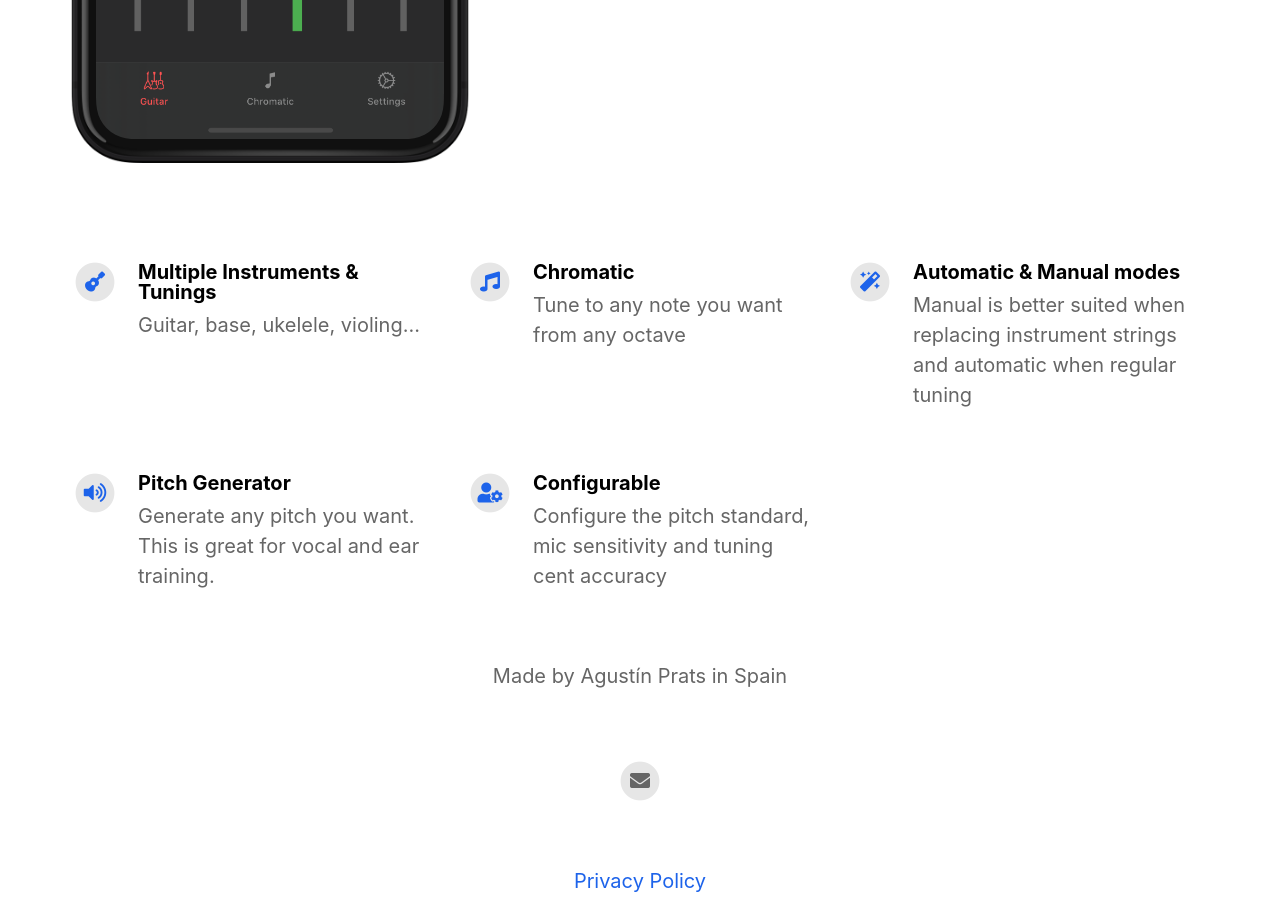
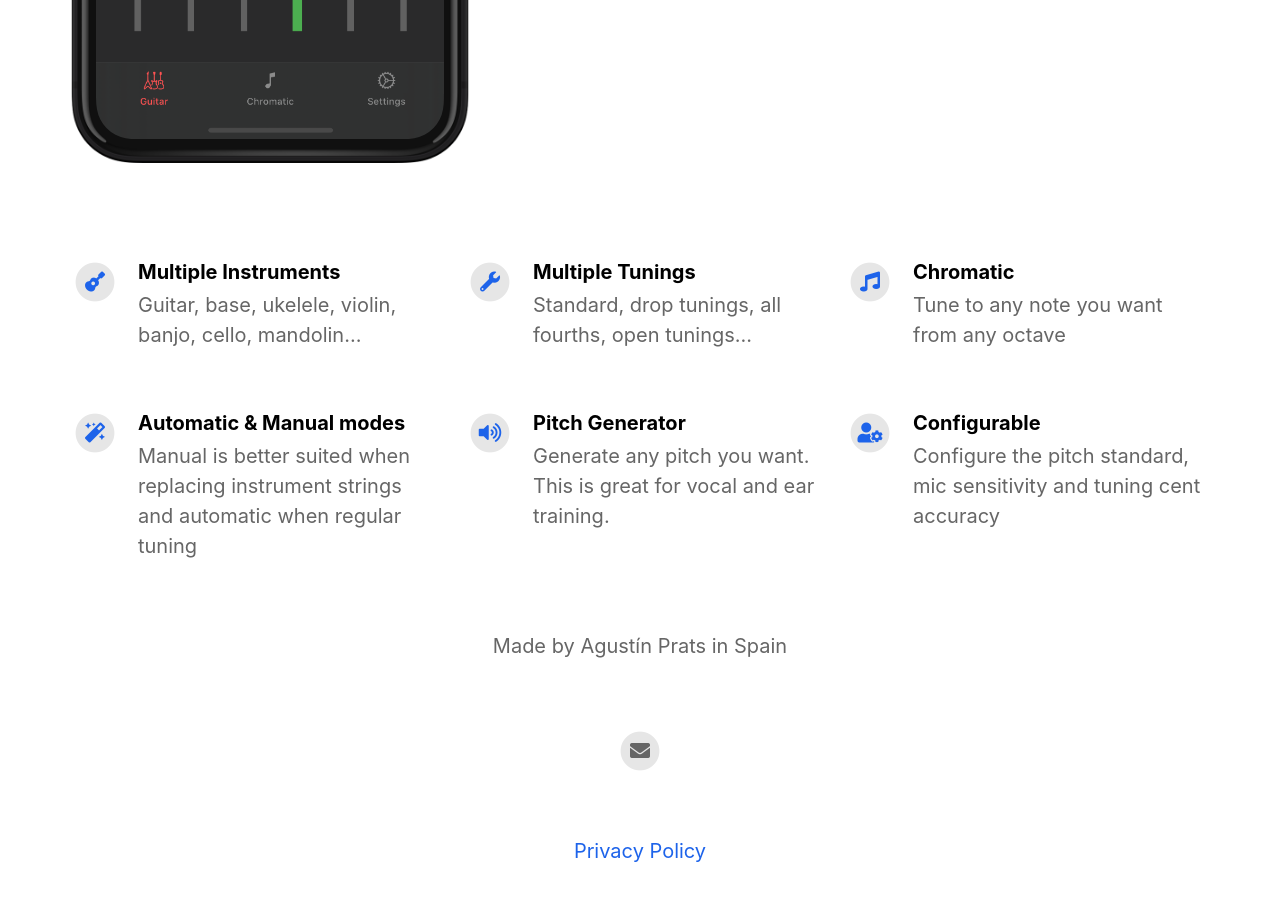
Before and after one commit to codifilo/tuneit-landing, a Jekyll site: the page built from index.html, in a window 1280 px wide and 900 px high, scrolled down 822 px. Built offline with Jekyll 4.4.1, drawn with Linux system fonts in a browser that asks for light colours; nearby versions of some CDN libraries.

Commit message:
update features

```diff
--- a/_config.yml
+++ b/_config.yml
@@ -34,9 +34,13 @@ youtube_username                          :
 # Feature List                            Edit, add or remove features to be presented.
 features                                  :
 
-  - title                                 : Multiple Instruments & Tunings
-    description                           : Guitar, base, ukelele, violing...
+  - title                                 : Multiple Instruments
+    description                           : Guitar, base, ukelele, violin, banjo, cello, mandolin...
     fontawesome_icon_name                 : guitar
+
+  - title                                 : Multiple Tunings
+    description                           : Standard, drop tunings, all fourths, open tunings...
+    fontawesome_icon_name                 : wrench
 
   - title                                 : Chromatic
     description                           : Tune to any note you want from any octave
```
